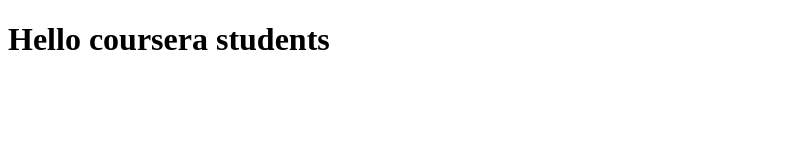
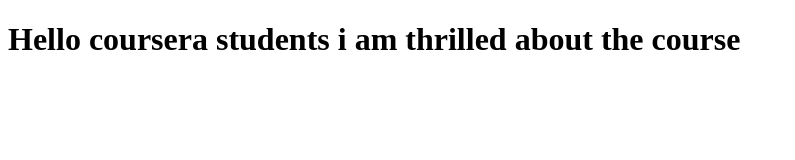
Before and after one commit to madhavmohan/coursera-test, a plain HTML site: page index.html in a window 1280 px wide. Shown: the whole page, without its empty margins (0-795 px from the left). Drawn offline with Linux system fonts and the light colour scheme.

Commit message:
test of commit

```diff
--- a/index.html
+++ b/index.html
@@ -5,7 +5,7 @@
     <title>hello coursera</title>
   </head>
   <body>
-    <h1>Hello coursera students</h1>
+    <h1>Hello coursera students i am thrilled about the course</h1>
 
 
   </body>
```
